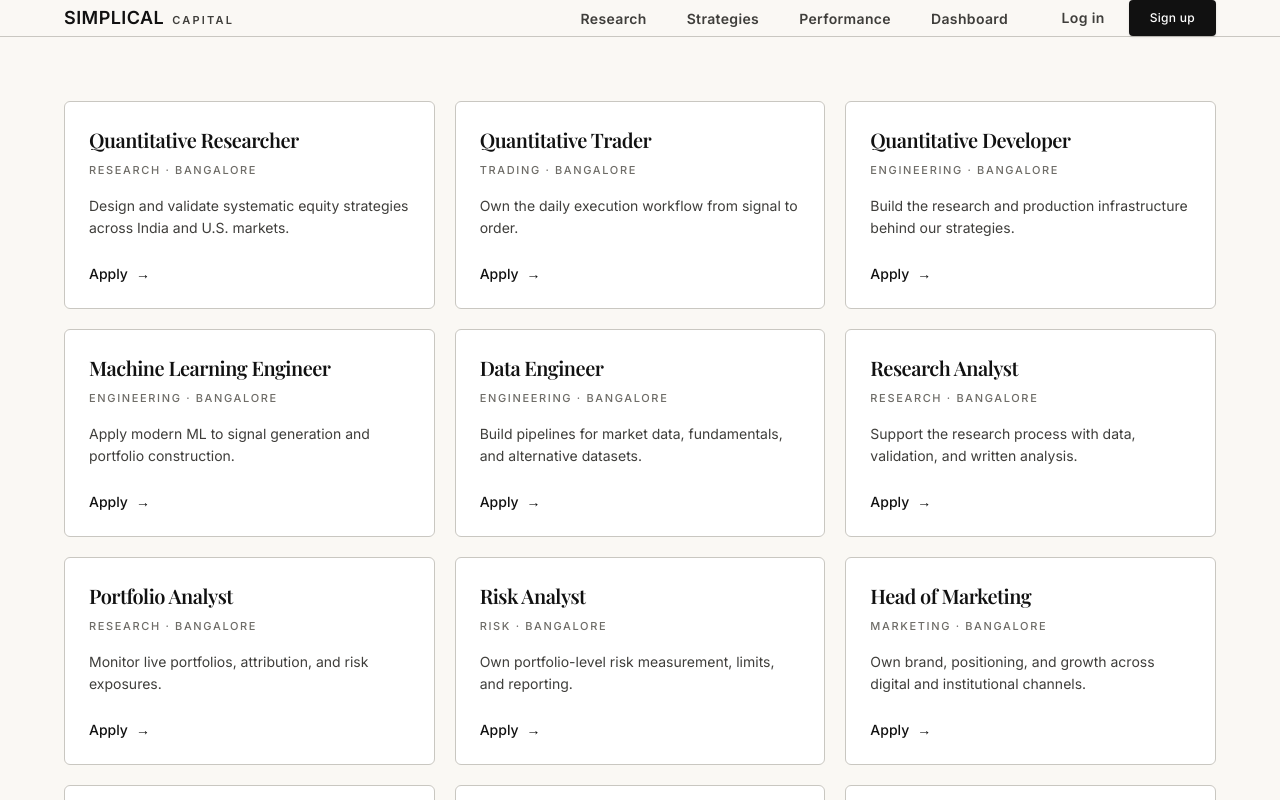
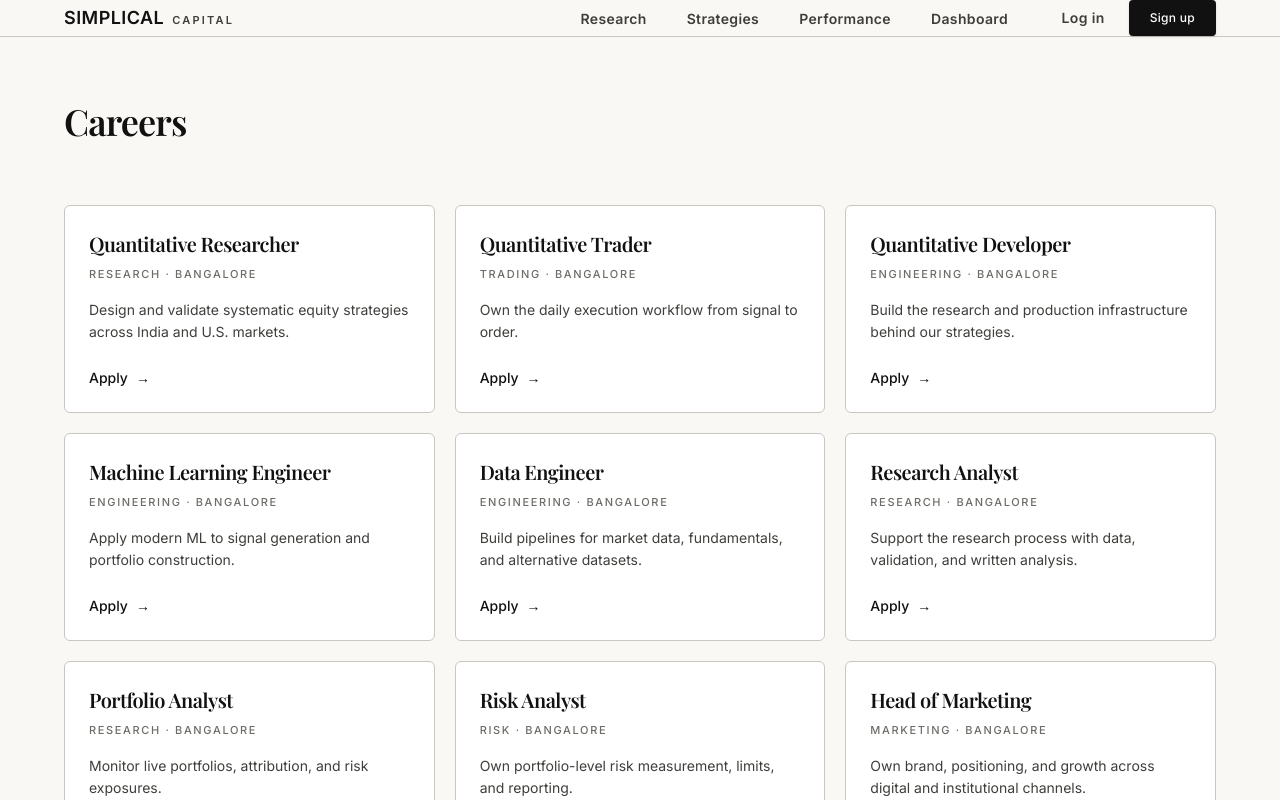
Before and after one commit to erniersnail/stratova, a Next.js app: page /careers in a window 1280 px wide. Shown: the top 800 px of the page. Built offline with nearby package versions, Linux system fonts and the light colour scheme; no server answers; a web font is replaced by a local one.

Commit message:
careers: restore page title, keep description removed

```diff
--- a/app/careers/page.tsx
+++ b/app/careers/page.tsx
@@ -2,6 +2,7 @@ import type { Metadata } from "next";
 import Link from "next/link";
 import Container from "@/components/layout/Container";
 import Section from "@/components/layout/Section";
+import PageHeader from "@/components/common/PageHeader";
 import { typography } from "@/lib/typography";
 import { ROLES, type Role } from "@/lib/careers";
 
@@ -45,6 +46,10 @@ function RoleCard({ role }: { role: Role }) {
 export default function CareersPage() {
   return (
     <main>
+      <Container className="pt-16 pb-0">
+        <PageHeader title="Careers" />
+      </Container>
+
       <Section spacing="sm">
         <Container size="default">
           <div className="grid grid-cols-1 gap-5 md:grid-cols-2 lg:grid-cols-3">
```
